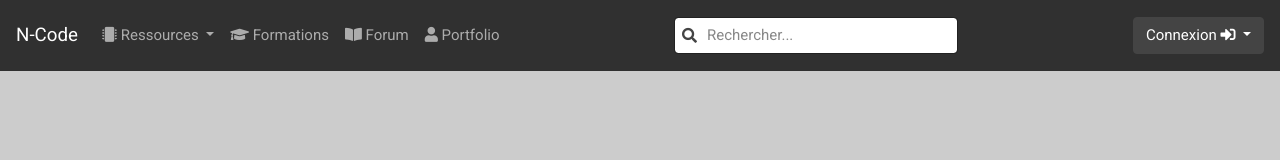
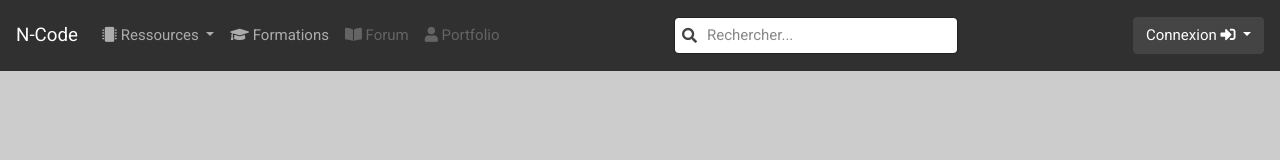
Before and after one commit to Neutron-Pro/n-code-model, a plain HTML site: page index.html in a window 1280 px wide. Shown: the top 160 px of the page. Drawn offline with nearby package versions, Linux system fonts and the light colour scheme; placeholder pictures from the web are drawn by us.

Commit message:
Disable unused items in the navigation bar.

```diff
--- a/index.html
+++ b/index.html
@@ -56,10 +56,10 @@
                         <a class="nav-link" href="#formations"><i class="fas fa-graduation-cap"></i> Formations</a>
                     </li>
                     <li class="nav-item">
-                        <a class="nav-link" href="#"><i class="fas fa-book-open"></i> Forum</a>
+                        <a class="nav-link disabled" href="#"><i class="fas fa-book-open"></i> Forum</a>
                     </li>
                     <li class="nav-item">
-                        <a class="nav-link" href="#"><i class="fas fa-user"></i> Portfolio</a>
+                        <a class="nav-link disabled" href="#"><i class="fas fa-user"></i> Portfolio</a>
                     </li>
                 </ul>
                 <form class="form-inline my-2 my-lg-0 mx-lg-auto w-xl-25 position-relative" name="searchForm">
```
